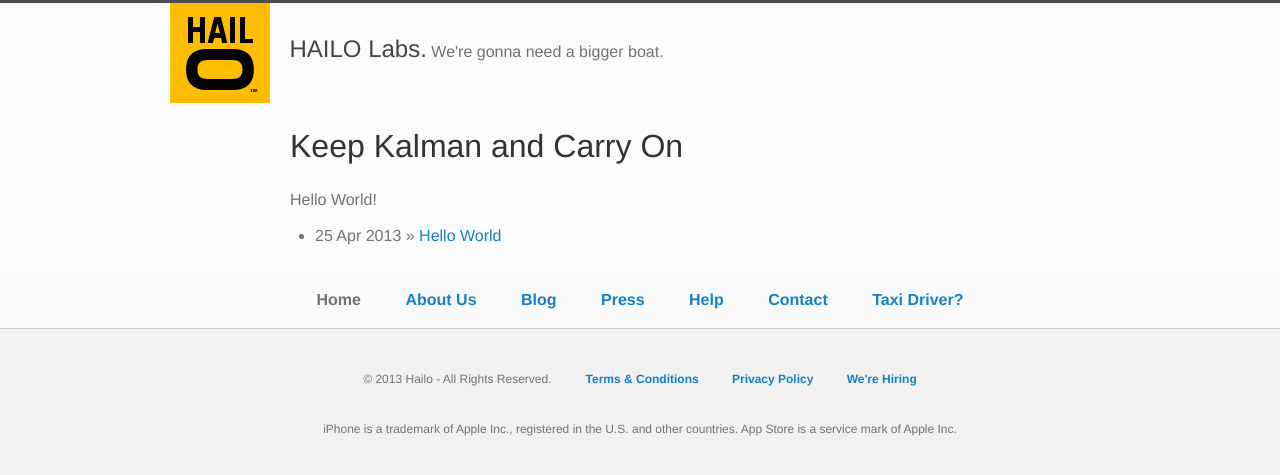
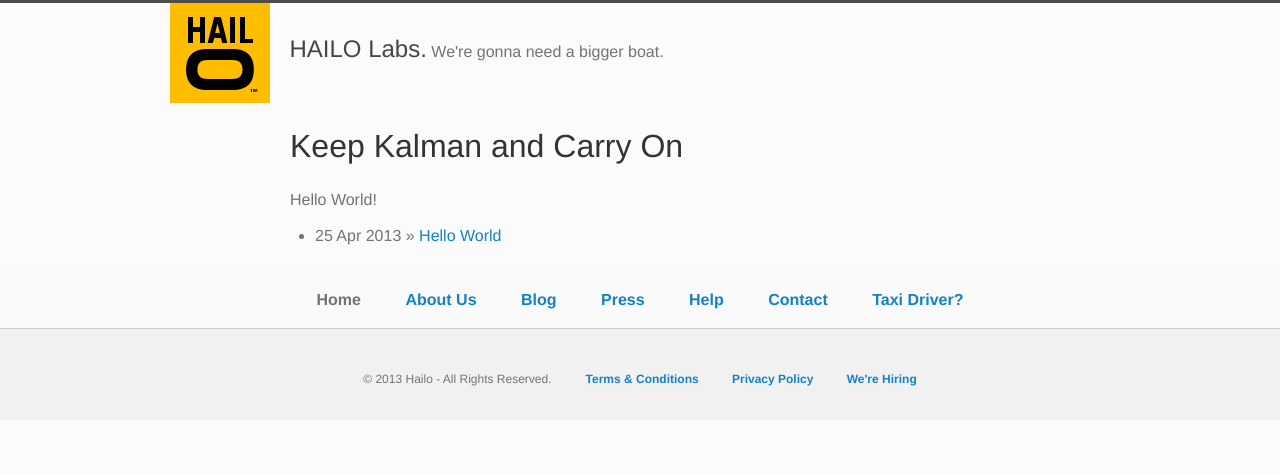
Before and after one commit to darioml/hailolab.github.com, a Jekyll site: the page built from index.md, in a window 1280 px wide. Shown: the top 475 px of the page. Built offline with Jekyll 4.4.1, drawn with Linux system fonts in a browser that asks for light colours; some web fonts are replaced; Markdown is read by kramdown in place of the engine named in the settings; some of the changed lines change nothing that is shown.

Commit message:
None of this meta crap; nice html pls

```diff
--- a/_layouts/default.html
+++ b/_layouts/default.html
@@ -1,20 +1,18 @@
 <!DOCTYPE html>
-<html dir="ltr" lang="en"
-      xmlns="http://www.w3.org/1999/xhtml"
-      xmlns:og="http://ogp.me/ns#"
-      xmlns:fb="http://www.facebook.com/2008/fbml">
+<html lang=en>
     <head>
-        <meta charset="UTF-8" />
-        <meta http-equiv="X-UA-Compatible" content="IE=edge,chrome=1">
-        <meta name = "viewport" content="width=device-width,initial-scale = 1.0, user-scalable = yes">
-        <meta name="robots" content="index, follow">
-        <meta name = "keywords" content ="Black Cab App, The Black Cab App, Black Taxi App, London Cab App, London Taxi App, App for London Taxis, App for London Cabs, iPhone App Black Cabs, Hailo, Hale o, Hail O, Hail a Taxi App, Black Cab App" />
-        <meta name = "description" content ="HAILO. The Black Cab App. Use Hailo to get a black cab wherever you are, whenever you want. All it takes is two taps on your iPhone or Android Phone. Pay card or cash and get an email receipt instantly." />
-        <meta property="og:image" content="https://www.hailocab.com/files/feature3b-london-667090675.png"/>
-        <title>HAILO Labs. We're gonna need a bigger boat.</title>
+        <meta charset=utf-8>
+        <title>{{ page.title }}</title>
+
         <link rel="stylesheet" href="//fast.fonts.com/cssapi/d186c118-210e-4020-a190-152e3bd705f4.css"/>
         <link rel="stylesheet" media="all" href="styles.css" />
-        <link rel="shortcut icon" href="/favicon.ico" />
+
+        <meta property=og:title content="Hailo Labs">
+        <meta property=og:type content=company>
+        <meta property=og:url content="http://labs.hailocab.com">
+        <meta property=og:site_name content="Hailo Labs">
+        <meta property=og:description content="Hailo Labs">
+        <meta property=fb:admins content=197812744>
     </head>
     <body>
         <div class="page">
@@ -81,7 +79,6 @@
                             <a href="http://jobs.hailocab.com" target="_self">We&#039;re Hiring</a>
                         </li>
                    </ul>
-                   <p class="apple-attribution">iPhone is a trademark of Apple Inc., registered in the U.S. and other countries. App Store is a service mark of Apple Inc.</p>
                 </div>
             </div>
         </footer>
```
